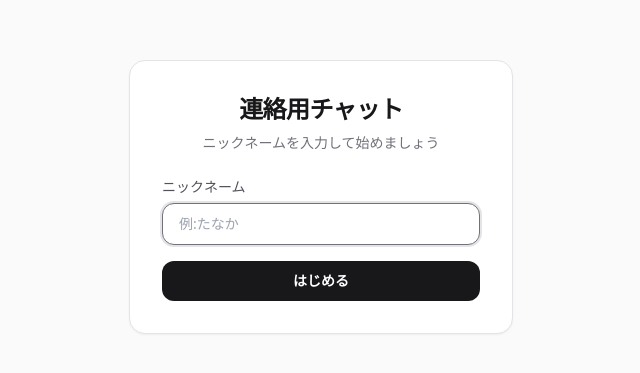
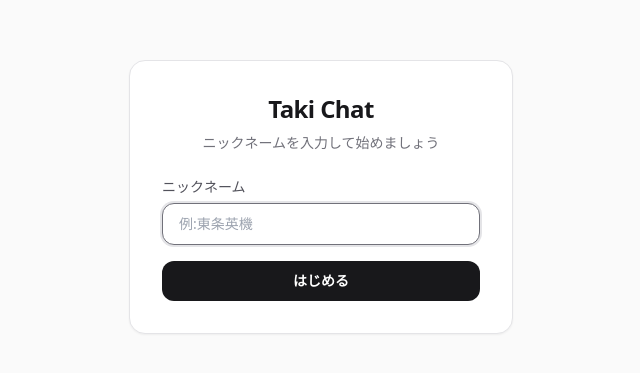
Before and after one commit to aa12andmac10-sys/Taki-chat-2, a Next.js app: page / in a window 1280 px wide. Shown: the part 203-576 px from the top of the page, without its empty margins (319-959 px from the left). Built offline with nearby package versions, Linux system fonts and the light colour scheme.

Commit message:
Update page.tsx

```diff
--- a/src/app/page.tsx
+++ b/src/app/page.tsx
@@ -32,7 +32,7 @@ export default function NicknamePage() {
         className="w-full max-w-sm rounded-2xl border border-zinc-200 bg-white p-8 shadow-sm dark:border-zinc-800 dark:bg-zinc-900"
       >
         <h1 className="mb-2 text-center text-2xl font-bold tracking-tight text-zinc-900 dark:text-zinc-100">
-          連絡用チャット
+          Taki Chat
         </h1>
         <p className="mb-6 text-center text-sm text-zinc-500 dark:text-zinc-400">
           ニックネームを入力して始めましょう
@@ -46,7 +46,7 @@ export default function NicknamePage() {
             type="text"
             value={nickname}
             onChange={(e) => setNickname(e.target.value)}
-            placeholder="例:たなか"
+            placeholder="例:東条英機"
             maxLength={20}
             autoFocus
             className="w-full rounded-xl border border-zinc-300 bg-white px-4 py-2.5 text-sm text-zinc-900 outline-none transition focus:border-zinc-500 focus:ring-2 focus:ring-zinc-200 dark:border-zinc-700 dark:bg-zinc-800 dark:text-zinc-100 dark:focus:border-zinc-500 dark:focus:ring-zinc-700"
```
